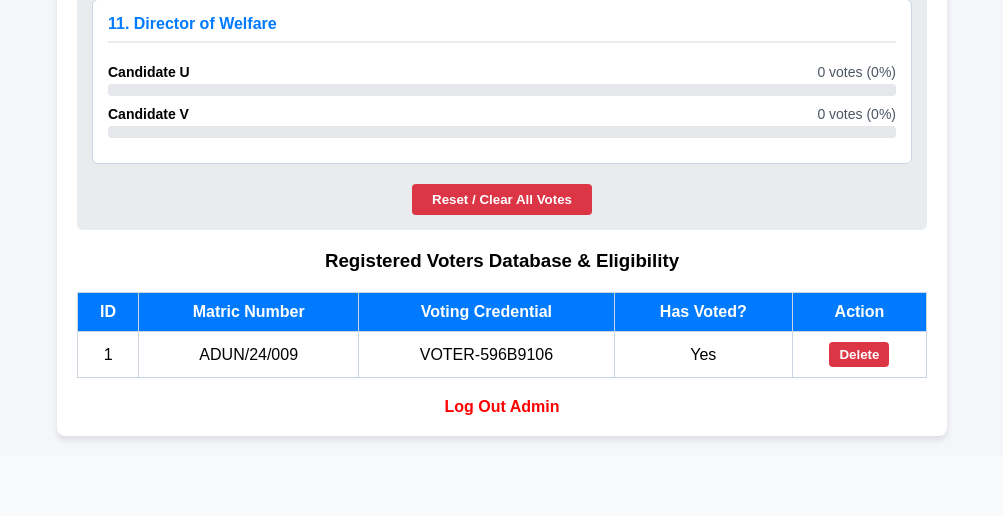
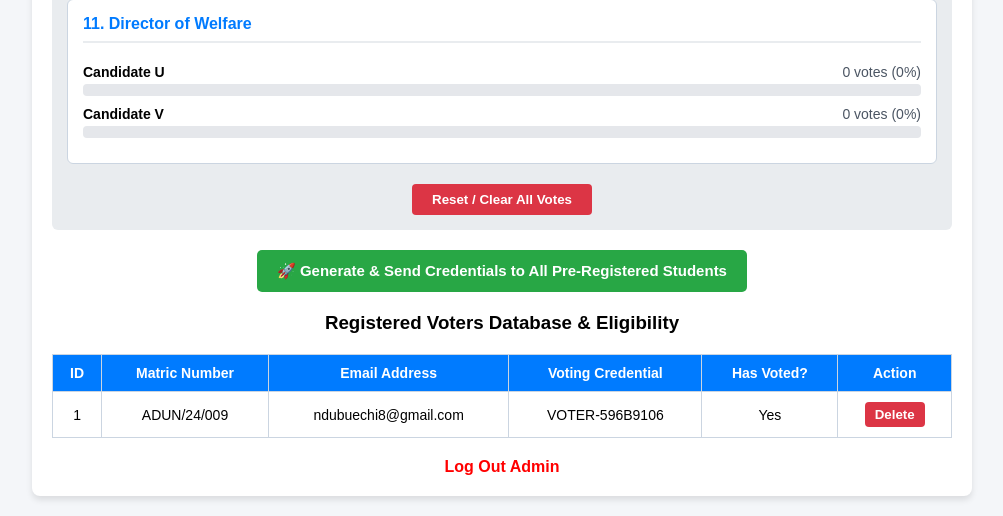
Before and after one commit to EMMANUEL-WEB-APP/ELECO-APP, a Flask app: page /admin in a window 1280 px wide. Shown: the part 2066-2582 px from the top of the page, without its empty margins (138-1141 px from the left). Before the commit the page ends 2508 px from the top, so only its background shows below. Run offline with Flask 3, Linux system fonts and the light colour scheme; the visitor is signed in with stand-in values (Sample User, id 1).

Commit message:
Update registration workflow to save info first and send credentials manually via admin panel

```diff
--- a/app.py
+++ b/app.py
@@ -35,7 +35,7 @@ class RegisteredVoter(db.Model):
     id = db.Column(db.Integer, primary_key=True)
     matric_no = db.Column(db.String(50), unique=True, nullable=False)
     email = db.Column(db.String(100), nullable=False)
-    voter_credential = db.Column(db.String(50), unique=True, nullable=False)
+    voter_credential = db.Column(db.String(50), unique=True, nullable=True) # Nullable until admin sends it
     has_voted = db.Column(db.Boolean, default=False)
 
 class VoteRecord(db.Model):
@@ -73,7 +73,6 @@ def get_settings():
 
 with app.app_context():
     db.create_all()
-    # Auto-fix outdated vote_record table schema if missing 'position' column
     try:
         inspector = db.inspect(db.engine)
         if "vote_record" in inspector.get_table_names():
@@ -117,6 +116,31 @@ def delete_voter(voter_id):
     db.session.commit()
     return redirect(url_for('admin_panel'))
 
+@app.route('/admin/send-credentials', methods=['POST'])
+def send_credentials():
+    if not session.get('admin_logged_in'):
+        return redirect(url_for('admin_login'))
+
+    # Find all voters who haven't been assigned a credential yet
+    unprocessed_voters = RegisteredVoter.query.filter(
+        (RegisteredVoter.voter_credential == None) | (RegisteredVoter.voter_credential == '')
+    ).all()
+
+    for voter in unprocessed_voters:
+        credential = "VOTER-" + str(uuid.uuid4())[:8].upper()
+        voter.voter_credential = credential
+        db.session.commit()
+
+        try:
+            msg = Message("Your ELECO Voting Credential", sender=app.config['MAIL_USERNAME'], recipients=[voter.email])
+            msg.body = f"Hello {voter.matric_no},\n\nYour secret voting credential for the election is: {credential}\n\nPlease keep this safe and do not share it with anyone."
+            thread = threading.Thread(target=send_async_email, args=(app, msg))
+            thread.start()
+        except Exception as e:
+            print(f"Failed to email {voter.email}: {e}")
+
+    return redirect(url_for('admin_panel'))
+
 @app.route('/register', methods=['POST'])
 def register():
     settings = get_settings()
@@ -137,26 +161,16 @@ def register():
     if existing_voter:
         return f"<h3>❌ Error: Matric Number {matric_no_input} is already registered!</h3><br><a href='/'>Go Back</a>"
 
-    credential = "VOTER-" + str(uuid.uuid4())[:8].upper()
-
+    # Save details to database WITHOUT generating a credential yet
     new_voter = RegisteredVoter(
         matric_no=matric_no_input,
         email=email_input,
-        voter_credential=credential
+        voter_credential=None
     )
     db.session.add(new_voter)
     db.session.commit()
 
-    try:
-        msg = Message("Your ELECO Voting Credential", sender=app.config['MAIL_USERNAME'], recipients=[email_input])
-        msg.body = f"Hello {matric_no_input},\n\nYour secret voting credential for the election is: {credential}\n\nPlease keep this safe and do not share it with anyone."
-
-        thread = threading.Thread(target=send_async_email, args=(app, msg))
-        thread.start()
-    except Exception as e:
-        return f"<h3>⚠️ Registered successfully, but failed to start email thread: {e}</h3><br><a href='/'>Go Home</a>"
-
-    return "<h3>✅ Success! Your unique voting credential has been sent to your email address.</h3><br><a href='/'>Go Home</a>"
+    return "<h3>✅ Pre-registration Successful! Your details have been saved. The administrator will send your unique voting credential to your email shortly.</h3><br><a href='/'>Go Home</a>"
 
 @app.route('/vote', methods=['GET', 'POST'])
 def vote_login():
@@ -211,20 +225,19 @@ def admin_panel():
     voters = RegisteredVoter.query.all()
     settings = get_settings()
 
+    try:
+        all_votes = VoteRecord.query.all()
+    except Exception:
+        all_votes = []
+
     position_results = {}
     for position, candidates in ELECTION_POSITIONS.items():
         candidates_data = []
-        try:
-            total_pos_votes = sum(db.session.query(VoteRecord).filter_by(position=position, candidate=c).count() for c in candidates)
-        except Exception:
-            total_pos_votes = 0
+        pos_votes = [v for v in all_votes if v.position == position]
+        total_pos_votes = len(pos_votes)
 
         for candidate in candidates:
-            try:
-                count = db.session.query(VoteRecord).filter_by(position=position, candidate=candidate).count()
-            except Exception:
-                count = 0
-
+            count = sum(1 for v in pos_votes if v.candidate == candidate)
             percentage = (count / total_pos_votes * 100) if total_pos_votes > 0 else 0
             candidates_data.append({
                 'name': candidate,
--- a/templates/admin.html
+++ b/templates/admin.html
@@ -5,11 +5,11 @@
     <title>ELECO Administrator Dashboard</title>
     <style>
         body { font-family: Arial, sans-serif; background-color: #f4f6f9; margin: 0; padding: 20px; }
-        .container { max-width: 850px; margin: auto; background: white; padding: 20px; border-radius: 8px; box-shadow: 0 4px 6px rgba(0,0,0,0.1); }
+        .container { max-width: 900px; margin: auto; background: white; padding: 20px; border-radius: 8px; box-shadow: 0 4px 6px rgba(0,0,0,0.1); }
         h2 { text-align: center; color: #333; }
         .stats { background: #e9ecef; padding: 15px; border-radius: 6px; margin-bottom: 20px; }
         table { width: 100%; border-collapse: collapse; margin-top: 20px; }
-        th, td { border: 1px solid #cbd5e1; padding: 10px; text-align: center; }
+        th, td { border: 1px solid #cbd5e1; padding: 10px; text-align: center; font-size: 14px; }
         th { background-color: #007bff; color: white; }
         .logout { display: block; text-align: center; margin-top: 20px; color: red; font-weight: bold; text-decoration: none; }
         .delete-btn { background-color: #dc3545; color: white; border: none; padding: 5px 10px; border-radius: 4px; cursor: pointer; font-weight: bold; }
@@ -53,11 +53,18 @@
             </form>
         </div>
 
+        <form action="/admin/send-credentials" method="POST" style="margin-bottom: 20px; text-align: center;">
+            <button type="submit" style="background-color: #28a745; color: white; padding: 12px 20px; border: none; border-radius: 5px; cursor: pointer; font-size: 15px; font-weight: bold;">
+                🚀 Generate & Send Credentials to All Pre-Registered Students
+            </button>
+        </form>
+
         <h3 style="text-align: center;">Registered Voters Database & Eligibility</h3>
         <table>
             <tr>
                 <th>ID</th>
                 <th>Matric Number</th>
+                <th>Email Address</th>
                 <th>Voting Credential</th>
                 <th>Has Voted?</th>
                 <th>Action</th>
@@ -66,7 +73,8 @@
             <tr>
                 <td>{{ voter.id }}</td>
                 <td>{{ voter.matric_no }}</td>
-                <td>{{ voter.voter_credential }}</td>
+                <td>{{ voter.email }}</td>
+                <td>{{ voter.voter_credential if voter.voter_credential else 'Pending Assignment' }}</td>
                 <td>{{ 'Yes' if voter.has_voted else 'No' }}</td>
                 <td>
                     <form action="/admin/delete/{{ voter.id }}" method="POST" onsubmit="return confirm('Are you sure you want to delete this voter?');" style="margin: 0;">
```
